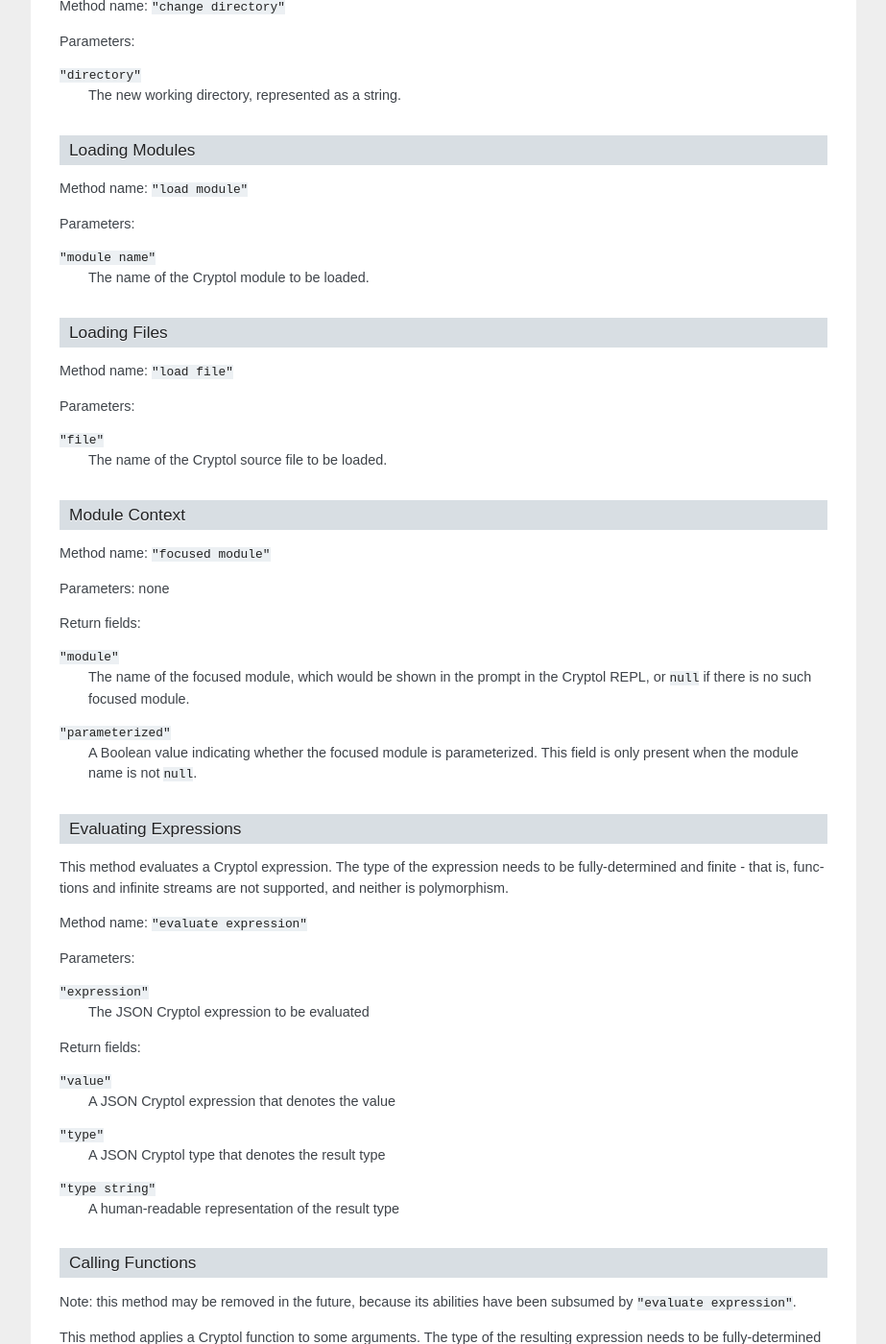
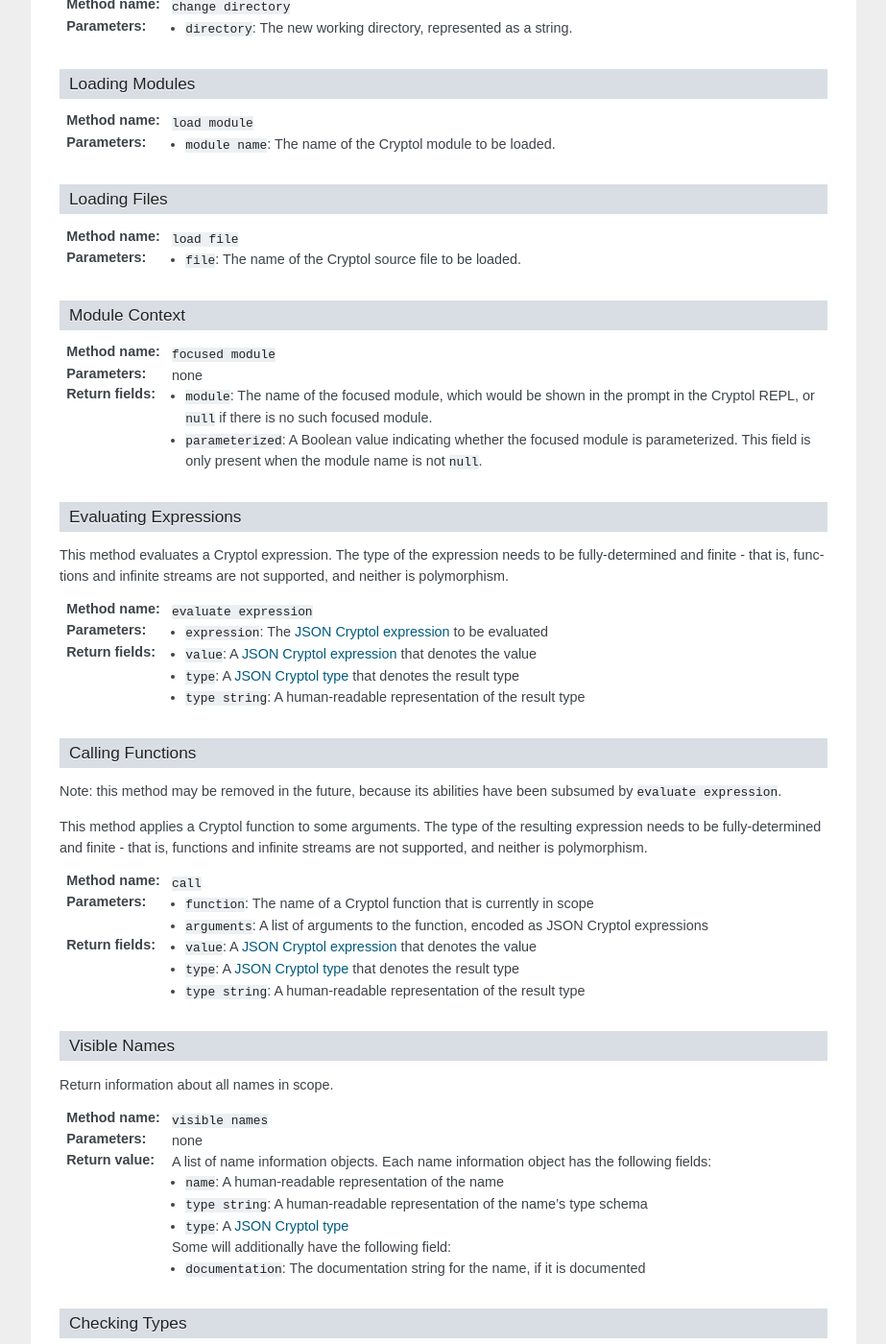
Before and after one commit to GaloisInc/argo, a Sphinx documentation site: the page built from docs/Protocol.rst, in a window 1280 px wide and 1400 px high, scrolled down 1329 px. Shown: the whole window at 96% size, without its empty margins (198-1121 px from the left). Built offline with Sphinx 7.4.7, drawn with Linux system fonts in a browser that asks for light colours; some of the changed text lies outside the part shown.

Commit message:
Reformat docs with cross-links and more consistency

```diff
--- a/docs/Protocol.rst
+++ b/docs/Protocol.rst
@@ -54,22 +54,22 @@ The servers support two modes of operation: stdio and sockets.
 State
 ~~~~~
 
-According to the JSON-RPC specification, the ``"params"`` field in a
+According to the JSON-RPC specification, the ``params`` field in a
 message object must be an array or object. In this protocol, it is
 always an object. While each message may specify its own arguments,
-every message has a parameter field named ``"state"``.
+every message has a parameter field named ``state``.
 
 When the first message is sent from the client to the server, the
-``"state"`` parameter should be initialized to the empty JSON array
+``state`` parameter should be initialized to the empty JSON array
 ``[]``. Replies from the server contain a new state that should be
 used in subsequent requests, so that state changes executed by the
 request are visible. In particular, replies are always a JSON object
 with two fields:
 
-``"state"``
+``state``
   The new state, to be sent in subsequent requests
 
-``"answer"``
+``answer``
   The value returned as a response to the request (the precise
   contents depend on which request was sent)
 
@@ -89,52 +89,39 @@ manner described in the prior section.
 Changing Directories
 ~~~~~~~~~~~~~~~~~~~~
 
-Method name: ``"change directory"``
-
-Parameters:
-
-``"directory"``
-  The new working directory, represented as a string.
+:Method name:
+  ``change directory``
+:Parameters:
+  - ``directory``: The new working directory, represented as a string.
 
 Loading Modules
 ~~~~~~~~~~~~~~~
 
-Method name: ``"load module"``
-
-Parameters:
-
-``"module name"``
-  The name of the Cryptol module to be loaded.
+:Method name:
+  ``load module``
+:Parameters:
+  - ``module name``: The name of the Cryptol module to be loaded.
 
 Loading Files
 ~~~~~~~~~~~~~~~
 
-Method name: ``"load file"``
-
-Parameters:
-
-``"file"``
-  The name of the Cryptol source file to be loaded.
-
+:Method name:
+  ``load file``
+:Parameters:
+  - ``file``: The name of the Cryptol source file to be loaded.
 
 Module Context
 ~~~~~~~~~~~~~~
 
-Method name: ``"focused module"``
-
-Parameters: none
-
-Return fields:
-
-``"module"``
-  The name of the focused module, which would be shown in the prompt
-  in the Cryptol REPL, or ``null`` if there is no such focused module.
-
-``"parameterized"``
-  A Boolean value indicating whether the focused module is
-  parameterized. This field is only present when the module name is
-  not ``null``.
-
+:Method name:
+  ``focused module``
+:Parameters: none
+:Return fields:
+  - ``module``: The name of the focused module, which would be shown in the
+    prompt in the Cryptol REPL, or ``null`` if there is no such focused module.
+  - ``parameterized``: A Boolean value indicating whether the focused module is
+    parameterized. This field is only present when the module name is not
+    ``null``.
 
 Evaluating Expressions
 ~~~~~~~~~~~~~~~~~~~~~~
@@ -143,95 +130,68 @@ This method evaluates a Cryptol expression. The type of the expression
 needs to be fully-determined and finite - that is, functions and
 infinite streams are not supported, and neither is polymorphism.
 
-Method name: ``"evaluate expression"``
-
-Parameters:
-
-``"expression"``
-  The JSON Cryptol expression to be evaluated
-
-Return fields:
-
-``"value"``
-  A JSON Cryptol expression that denotes the value
-``"type"``
-  A JSON Cryptol type that denotes the result type
-``"type string"``
-  A human-readable representation of the result type
-
+:Method name:
+  ``evaluate expression``
+:Parameters:
+  - ``expression``: The :ref:`JSON Cryptol expression <cryptol-json-expression>` to be evaluated
+:Return fields:
+  - ``value``: A :ref:`JSON Cryptol expression <cryptol-json-expression>` that denotes the value
+  - ``type``: A :ref:`JSON Cryptol type <cryptol-json-type>` that denotes the result type
+  - ``type string``: A human-readable representation of the result type
 
 Calling Functions
 ~~~~~~~~~~~~~~~~~
 
 Note: this method may be removed in the future, because its abilities
-have been subsumed by ``"evaluate expression"``.
+have been subsumed by ``evaluate expression``.
 
 This method applies a Cryptol function to some arguments. The type of
 the resulting expression needs to be fully-determined and finite -
 that is, functions and infinite streams are not supported, and neither
 is polymorphism.
 
-Method name: ``"call"``
-
-Parameters:
-
-``"function"``
-  The name of a Cryptol function that is currently in scope
-
-``"arguments"``
-  A list of arguments to the function, encoded as JSON Crypol
-  expressions
-
-Return fields:
-
-``"value"``
-  A JSON Cryptol expression that denotes the value
-``"type"``
-  A JSON Cryptol type that denotes the result type
-``"type string"``
-  A human-readable representation of the result type
+:Method name:
+  ``call``
+:Parameters:
+  - ``function``: The name of a Cryptol function that is currently in scope
+  - ``arguments``: A list of arguments to the function, encoded as JSON
+    Cryptol expressions
+:Return fields:
+  - ``value``: A :ref:`JSON Cryptol expression <cryptol-json-expression>` that denotes the value
+  - ``type``: A :ref:`JSON Cryptol type <cryptol-json-type>` that denotes the result type
+  - ``type string``: A human-readable representation of the result type
 
 Visible Names
 ~~~~~~~~~~~~~
 
 Return information about all names in scope.
 
-Method name: ``"visible names"``
+:Method name:
+  ``visible names``
+:Parameters: none
+:Return value:
+  A list of name information objects. Each name information object has the following
+  fields:
 
-Parameters: none
+  - ``name``: A human-readable representation of the name
+  - ``type string``: A human-readable representation of the name's type schema
+  - ``type``: A :ref:`JSON Cryptol type <cryptol-json-type>`
 
-Return value:
+  Some will additionally have the following field:
 
-A list of name information objects. Each name information object has the following fields:
-
-``"name"``
-  A human-readable representation of the name
-
-``"type string"``
-  A human-readable representation of the name's type schema
-
-``"type"``
-  A JSON Cryptol type
-
-Some will additionally have the following field:
-
-``"documentation"``
-  The documentation string for the name, if it is documented
+  - ``documentation``: The documentation string for the name, if it is documented
 
 Checking Types
 ~~~~~~~~~~~~~~
 
 Check the type of an expression.
 
-Method name: ``"check type"``
-
-``"expression"``
-  A JSON Cryptol expression for which a type is desired.
-
-Return fields:
-
-``"type schema"``
-  A JSON Cryptol type
+:Method name:
+  ``check type``
+:Parameters:
+  - ``expression``: A :ref:`JSON Cryptol expression <cryptol-json-expression>` for which a type is desired.
+:Return fields:
+  - ``type schema``: A :ref:`JSON Cryptol type <cryptol-json-type>`
 
 SAT
 ~~~
@@ -263,58 +223,54 @@ JSON Strings
 
 JSON Objects
   Objects can represent a variety of Cryptol expressions. The field
-  ``"expression"`` contains a tag that can be used to determine the
+  ``expression`` contains a tag that can be used to determine the
   remaining fields.
 
-The tag values in objects are:
+The tag values in objects can be:
 
-``"bits"``
+``bits``
   The expression is a bitvector. Further fields are:
 
-  ``"encoding"``
-    Either ``"base64"`` or ``"hex"``, for base-64 or hexadecimal
+  + ``encoding``: Either the string ``base64`` or ``hex``, for base-64 or hexadecimal
     representations of the bitvector
+  + ``data``: A string containing the actual data
+  + ``width``: An integer: the bit-width of the represented bit vector
 
-  ``"data"``
-    A string containing the actual data
+``record``
+  The expression is a record. The field ``data`` is a JSON
+  object that maps record field names to :ref:`JSON Cryptol types <cryptol-json-expression>`.
 
-  ``"width"``
-    An integer: the bit-width of the represented bit vector
-
-``"record"``
-  The expression is a record. The field ``"data"`` is a JSON
-  object that maps record field names to JSON Cryptol expressions.
-
-``"sequence"``
-  The expression is a sequence. The field ``"data"`` contains a
+``sequence``
+  The expression is a sequence. The field ``data`` contains a
   JSON array of the elements of the sequence; each is a JSON Cryptol
   expression.
 
-``"tuple"``
-  The expression is a tuple. The field ``"data"`` contains a JSON
+``tuple``
+  The expression is a tuple. The field ``data`` contains a JSON
   array of the elements of the tuple; each is a JSON Cryptol
   expression.
 
-``"unit"``
+``unit``
   The expression is the unit constructor, and there are no further fields.
 
-``"let"``
+``let``
   The expression is a ``where`` binding. The fields are:
 
-  ``"binders"``
+  ``binders``
     A list of binders. Each binder is an object with two fields:
-    ``"name"`` is a string that is the name to be bound, and
-    ``"definition"`` is a JSON Cryptol expression.
 
-  ``"body"``
-    A JSON Cryptol expression in which the bound names may be used.
+    - ``name``: A string that is the name to be bound, and
+    - ``definition``: A :ref:`JSON Cryptol expression <cryptol-json-expression>`.
 
-``"call"``
-  The expression is a function application. Further fields are
-  ``"function"`` and ``"arguments"``. The former contains a JSON
-  Cryptol expression; the latter contains a JSON array of expressions.
+  ``body``
+    A :ref:`JSON Cryptol expression <cryptol-json-expression>` in which the bound names may be used.
 
+``call``
+  The expression is a function application. Further fields are:
+  - ``function``: A :ref:`JSON Cryptol expressions <cryptol-json-expression>`.
+  - ``arguments``: A JSON array of :ref:`JSON Cryptol expressions <cryptol-json-expression>`.
 
+.. _cryptol-json-type:
 
 JSON Cryptol Types
 ~~~~~~~~~~~~~~~~~~
@@ -322,120 +278,120 @@ JSON Cryptol Types
 JSON representations of types are type schemas. A type schema has
 three fields:
 
-``"forall"``
+``forall``
 
-  Contains an array of objects. Each object has two fields: ``"name"``
-  is the name of a type variable, and ``"kind"`` is its kind. There
-  are four kind formers: the string ``"Type"`` represents ordinary
-  datatypes, the string ``"Num"`` is the kind of numbers, and
-  ``"Prop"`` is the kind of propositions. Arrow kinds are represented
-  by objects in which the field ``"kind"`` is the string ``"arrow"``,
-  and the fields ``"from"`` and ``"to"`` are the kinds on the left and
+  Contains an array of objects. Each object has two fields: ``name``
+  is the name of a type variable, and ``kind`` is its kind. There
+  are four kind formers: the string ``Type`` represents ordinary
+  datatypes, the string ``Num`` is the kind of numbers, and
+  ``Prop`` is the kind of propositions. Arrow kinds are represented
+  by objects in which the field ``kind`` is the string ``arrow``,
+  and the fields ``from`` and ``to`` are the kinds on the left and
   right side of the arrow, respectively.
 
-``"propositions"``
+``propositions``
   A JSON array of the constraints in the type.
 
-``"type"``
-  The type in which the variables from ``"forall"`` are in scope and
-  the constraints in ``"propositions"`` are in effect.
+``type``
+  The type in which the variables from ``forall`` are in scope and
+  the constraints in ``propositions`` are in effect.
 
 Concrete Types
 ______________
 
-Types are represented as JSON objects. The ``"type"`` field contains one of the following tags:
+Types are represented as JSON objects. The ``type`` field contains one of the following tags (represented as JSON strings):
 
-``"variable"``
-  The type is a type variable. The remaining fields are ``"name"``,
-  which contains the variable's name, and ``"kind"``, which contains
-  its kind (represented as in the ``"forall"`` section).
+``variable``
+  The type is a type variable. The remaining fields are ``name``,
+  which contains the variable's name, and ``kind``, which contains
+  its kind (represented as in the ``forall`` section).
 
-``"record"``
-  The type is a record type. The remaining field is ``"fields"``,
+``record``
+  The type is a record type. The remaining field is ``fields``,
   which contains a JSON object whose keys are the names of fields and
   whose values are the fields' types.
 
-``"number"``
-  The type is a number. The field ``"value"`` contains the number
+``number``
+  The type is a number. The field ``value`` contains the number
   itself.
 
-``"inf"``
+``inf``
   The type is the infinite number. There are no further fields.
 
-``"Bit"``
+``Bit``
   The type is the bit type. There are no further fields.
 
-``"Integer"``
+``Integer``
   The type is the integer type. There are no further fields.
 
-``"Z"``
-  The type is integers modulo another value. The field ``"modulus"``
+``Z``
+  The type is integers modulo another value. The field ``modulus``
   contains the modulus, which is a type.
 
-``"bitvector"``
-  The type is a bitvector. The field ``"width"`` contains the number
+``bitvector``
+  The type is a bitvector. The field ``width`` contains the number
   of bits, which is a type.
 
-``"sequence"``
-  The type is a sequence. The field ``"length"`` contains the length
-  of the sequence (a type), and the field ``"contents"`` contains the
+``sequence``
+  The type is a sequence. The field ``length`` contains the length
+  of the sequence (a type), and the field ``contents`` contains the
   type of entries in the sequence.
 
-``"function"``
-  The type is a function type. The fields ``"domain"`` and ``"range"``
+``function``
+  The type is a function type. The fields ``domain`` and ``range``
   contain the domain and range types.
 
-``"unit"``
+``unit``
   The type is the unit type. There are no further fields.
 
-``"tuple"``
-  The type is a tuple. The field ``"contents"`` is a JSON array
+``tuple``
+  The type is a tuple. The field ``contents`` is a JSON array
   containing the types of the projections from the tuple.
 
-One of ``"+"``, ``"-"``, ``"*"``, ``"/"``, ``"%"``, ``"^^"``, ``"width"``, ``"min"``, ``"max"``, ``"/^"``, ``"%^"``, ``"lengthFromThenTo"``
+One of ``+``, ``-``, ``*``, ``/``, ``%``, ``^^``, ``width``, ``min``, ``max``, ``/^``, ``%^``, ``lengthFromThenTo``
   The type is an application of the indicated type function. The
-  arguments are contained in the ``"arguments"`` field, as a JSON
+  arguments are contained in the ``arguments`` field, as a JSON
   array.
 
 Propositions
 ____________
 
-Propositions/constraints have the key ``"prop"``, mapped to one of the
+Propositions/constraints have the key ``prop``, mapped to one of the
 following tags:
 
-``"=="``
-  Equality. The equated terms are in the ``"left"`` and ``"right"``
+``==``
+  Equality. The equated terms are in the ``left`` and ``right``
   fields.
 
-``"!="``
-  Inequality. The disequated terms are in the ``"left"`` and
-  ``"right"`` fields.
+``!=``
+  Inequality. The disequated terms are in the ``left`` and
+  ``right`` fields.
 
-``">="``
-  Greater than. The greater type is in the ``"greater"`` field and the
-  lesser type is in the ``"lesser"`` field.
+``>=``
+  Greater than. The greater type is in the ``greater`` field and the
+  lesser type is in the ``lesser`` field.
 
-``"fin"``
-  Finitude. The finite type is in the ``"subject"`` field.
+``fin``
+  Finitude. The finite type is in the ``subject`` field.
 
-``"has"``
-  The selector is in the ``"selector"`` field, the type that has this
-  selector is in the ``"type"`` field, and the type expected for the
-  projection is in the ``"is"`` field.
+``has``
+  The selector is in the ``selector`` field, the type that has this
+  selector is in the ``type`` field, and the type expected for the
+  projection is in the ``is`` field.
 
-``"Arith"``, ``"Cmp"``, ``"SignedCmp"``, ``"Zero"``, ``"Logic"``
-  The type that has these operations defined is in the ``"subject"``
+``Arith``, ``Cmp``, ``SignedCmp``, ``Zero``, ``Logic``
+  The type that has these operations defined is in the ``subject``
   field.
 
-``"Literal"``
-  The size is in the ``"size"`` field, and the type is in the
-  ``"subject"`` field.
+``Literal``
+  The size is in the ``size`` field, and the type is in the
+  ``subject`` field.
 
-``"True"``
+``True``
   There are no further fields.
 
-``"And"``
-  The conjuncts are in the ``"left"`` and ``"right"`` fields.
+``And``
+  The conjuncts are in the ``left`` and ``right`` fields.
 
 
 SAW Messages
```
Also changed, not shown: 1 other file.
